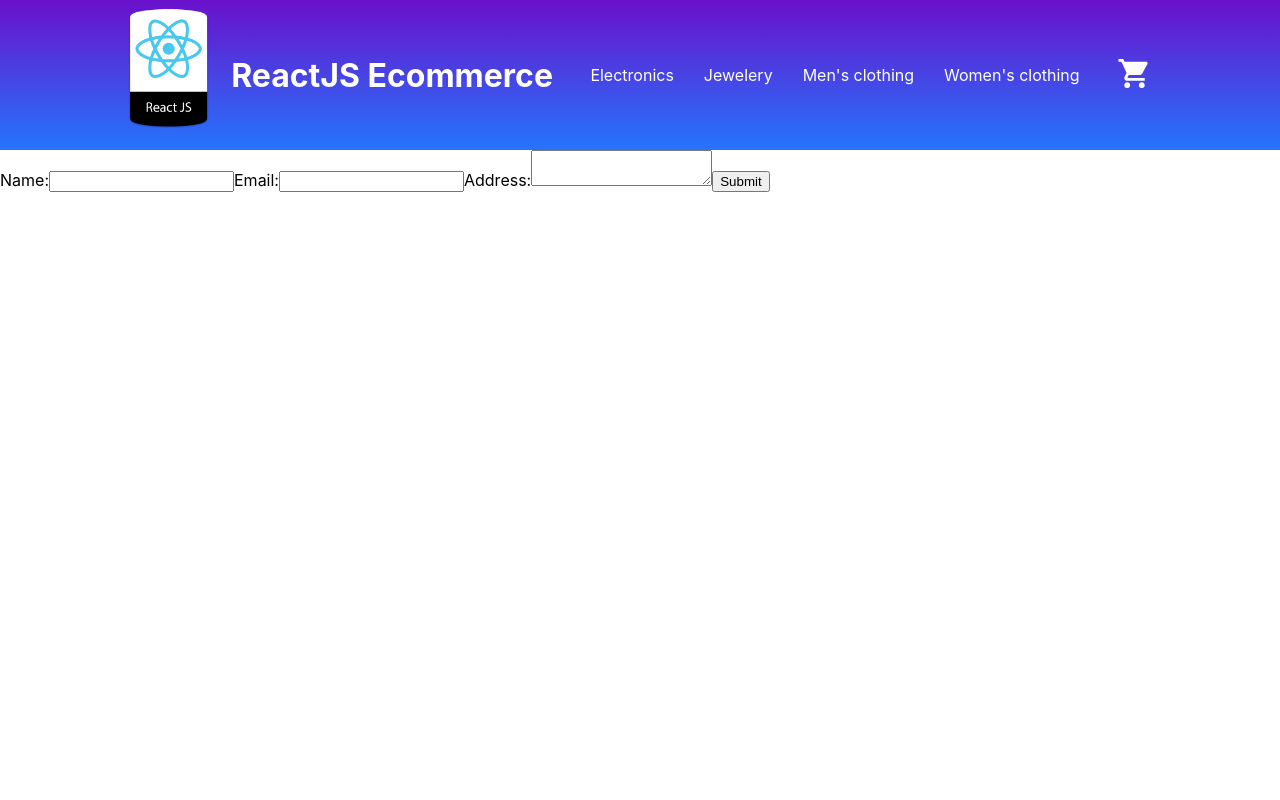
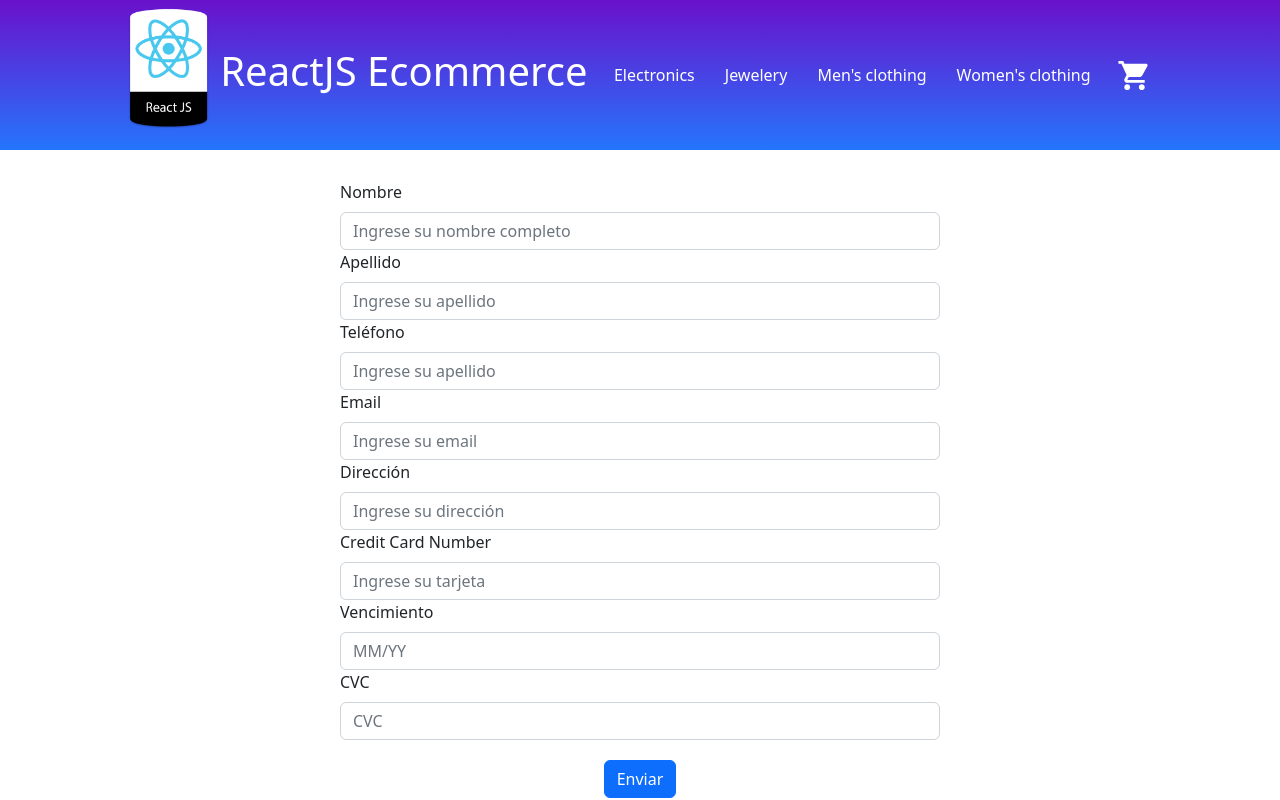
Before and after one commit to juanpablogm3/Coder-ReactJS, a React (Create React App) app: page /CheckoutForm in a window 1280 px wide. Built offline with nearby package versions, Linux system fonts and the light colour scheme.

Commit message:
Ecommerce v1.2.3

```diff
--- a/src/App.js
+++ b/src/App.js
@@ -17,7 +17,7 @@ const App = () => {
         <CustomProvider>
           <Navbar />
           <Routes>
-            <Route path="/" element={<ItemListContainer greeting={greeting} />} />
+            <Route path="/" element={<ItemListContainer greeting={greeting} />}/>
 
             <Route
               path="/categories/:name"
--- a/src/Containers/Cart.js
+++ b/src/Containers/Cart.js
@@ -1,38 +1,19 @@
 import React, {useContext} from "react";
 import {CustomContext} from "../context/CustomContext";
 import {Link} from "react-router-dom";
-import {collection, addDoc, serverTimestamp, doc, updateDoc} from "firebase/firestore";
+import Button from '@mui/material/Button';
+import {doc, updateDoc} from "firebase/firestore";
 import {db} from "../firebase/firestore";
 
 
 const Cart = () => {
   const { cart, totals } = useContext(CustomContext);
-
-/*   const buyer = {
-    name: "Juan",
-    apellido: "Perez",
-    email: "juanperez@gmail.com",
-  }; */
-
-/*   const handlerClickSell = () => {
-    const sellCollection = collection(db, "sells");
-    addDoc(
-      sellCollection,
-      {
-        buyer,
-        items: cart,
-        total: totals.total,
-        time: serverTimestamp(),
-      }
-    )
-    .then(result=>console.log(result.id))
-  }; */
-
+  console.log(cart);
   const handlerStock = () => {
-    const docReference = doc(db, 'products', '7dKvIMyRTeFJg5w62m4F');
-    updateDoc(docReference, {stock:50})
+    const docReference = doc(db, 'products', '5G145BGYpa42h9eHeAgH');
+    console.log(docReference.id);
+    //updateDoc(docReference, { id.stock : id.stock-product.quantity})
   };
-
 
   return (
     <>
@@ -64,9 +45,11 @@ const Cart = () => {
             })}
           </div>
           <h1>Total : {totals.total}</h1>
-          <Link to="/CheckoutForm">
-            <button>Comprar</button>
-          </Link>
+          <div style={{ textAlign: "center",marginBottom: 30}}>
+            <Link to="/CheckoutForm">
+              <Button variant="contained" onClick={handlerStock}>Comprar</Button>
+            </Link>
+          </div>
         </>
       )}
     </>
@@ -83,7 +66,7 @@ const styles = {
     margin: 50,
   },
   image: {
-    width: "30%",
+    width: 300,
   },
   content:{
     paddingLeft: 50,
--- a/src/Containers/Checkout.js
+++ b/src/Containers/Checkout.js
@@ -1,33 +1,48 @@
 import React, { useState, useContext } from 'react';
 import 'firebase/firestore';
+import { useNavigate } from "react-router-dom";
 import { CustomContext } from "../context/CustomContext";
 import {db} from "../firebase/firestore";
-import {collection, addDoc, serverTimestamp, doc, updateDoc} from "firebase/firestore";
+import {collection, addDoc, serverTimestamp} from "firebase/firestore";
+import { Form, Button } from 'react-bootstrap';
+import 'bootstrap/dist/css/bootstrap.min.css';
 import Swal from 'sweetalert2'
 import withReactContent from 'sweetalert2-react-content'
+
 
 
 export const CheckoutForm = () => {
     const {cart, totals} = useContext(CustomContext);
     const [name, setName] = useState('');
+    const [lastname, setLastName] = useState('');
     const [email, setEmail] = useState('');
     const [address, setAddress] = useState('');
+    const [cardNumber, setCardNumber] = useState('');
+    const [cardExp, setCardExp] = useState('');
+    const [cardCvc, setCardCvc] = useState('');
+    const [phone, setPhone] = useState('');
     const [modalVisible, setModalVisible] = useState(false);
     const [confirmationId, setConfirmationId] = useState('');
+    const [validated, setValidated] = useState(false);
     const MySwal = withReactContent(Swal);
+    const navigate = useNavigate();
 
 
     const handleSubmit = (event) => {
+      const form = event.currentTarget;
+      if (form.checkValidity() === false) {
         event.preventDefault();
-
-
+        event.stopPropagation();
+      }
+      setValidated(true);
+      event.preventDefault();
       const sellCollection = collection(db, "orders");
       addDoc(
         sellCollection,
         {
-            name,
-            email,
-            address,
+          name, lastname, phone,
+          email, address,
+          cardNumber, cardExp, cardCvc,
           items: cart,
           total: totals.total,
           time: serverTimestamp(),
@@ -41,34 +56,91 @@ export const CheckoutForm = () => {
       .catch((error) => {
         console.error("Se produjo un error: ", error);
       });
-  };
-
-  return (
-    <div>
-
-      <form onSubmit={handleSubmit}>
-        <label htmlFor="name">Name:</label>
-        <input type="text" id="name" value={name} onChange={(event) => setName(event.target.value)} />
-
-        <label htmlFor="email">Email:</label>
-        <input type="email" id="email" value={email} onChange={(event) => setEmail(event.target.value)} />
-
-        <label htmlFor="address">Address:</label>
-        <textarea id="address" value={address} onChange={(event) => setAddress(event.target.value)}></textarea>
-
-        <button type="submit">Submit</button>
-      </form>
-
       {modalVisible && (
         MySwal.fire({
           title: <strong>Gracias por tu compra!</strong>,
           html: <i>El ID de tu orden es: {confirmationId}</i>,
           icon: 'success',
         }).then(() => {
-          window.location.href = '/';
+          navigate("/");
         })
       )}
+  };
+
+  return (
+    <div style={{ maxWidth: "600px", margin: "auto", paddingTop: 30}}>
+      <Form noValidate validated={validated} onSubmit={handleSubmit}>
+        <Form.Group controlId="formBasicName">
+          <Form.Label>Nombre</Form.Label>
+          <Form.Control required type="text" placeholder="Ingrese su nombre completo" value={name} onChange={(event) => setName(event.target.value)}/>
+          <Form.Control.Feedback type="invalid">
+            Ingrese su nombre
+          </Form.Control.Feedback>
+        </Form.Group>
+
+        <Form.Group controlId="formBasicLastname">
+          <Form.Label>Apellido</Form.Label>
+          <Form.Control required type="text" placeholder="Ingrese su apellido" value={lastname} onChange={(event) => setLastName(event.target.value)}/>
+          <Form.Control.Feedback type="invalid">
+            Ingrese su apellido
+          </Form.Control.Feedback>
+        </Form.Group>
+
+        <Form.Group controlId="formBasicLastname">
+          <Form.Label>Teléfono</Form.Label>
+          <Form.Control required type="number" placeholder="Ingrese su apellido" value={phone} onChange={(event) => setPhone(event.target.value)}/>
+          <Form.Control.Feedback type="invalid">
+            Ingrese su teléfono
+          </Form.Control.Feedback>
+        </Form.Group>
+
+        <Form.Group controlId="formBasicEmail">
+          <Form.Label>Email</Form.Label>
+          <Form.Control required type="email" placeholder="Ingrese su email" value={email} onChange={(event) => setEmail(event.target.value)}/>
+          <Form.Control.Feedback type="invalid">
+            Please provide a valid email.
+          </Form.Control.Feedback>
+        </Form.Group>
+
+        <Form.Group controlId="formBasicAddress">
+          <Form.Label>Dirección</Form.Label>
+          <Form.Control required type="text" placeholder="Ingrese su dirección"  value={address} onChange={(event) => setAddress(event.target.value)}/>
+          <Form.Control.Feedback type="invalid">
+            Ingrese su dirección
+          </Form.Control.Feedback>
+        </Form.Group>
+
+        <Form.Group controlId="formBasicCardNumber">
+          <Form.Label>Credit Card Number</Form.Label>
+          <Form.Control required type="number" placeholder="Ingrese su tarjeta" value={cardNumber} onChange={(event) => setCardNumber(event.target.value)}/>
+          <Form.Control.Feedback type="invalid">
+            Ingrese su tarjeta
+          </Form.Control.Feedback>
+        </Form.Group>
+
+        <Form.Group controlId="formBasicExpiration">
+          <Form.Label>Vencimiento</Form.Label>
+          <Form.Control required type="number" placeholder="MM/YY" value={cardExp} onChange={(event) => setCardExp(event.target.value)}/>
+          <Form.Control.Feedback type="invalid">
+            Ingrese vencimiento
+          </Form.Control.Feedback>
+        </Form.Group>
+
+        <Form.Group controlId="formBasicExpiration">
+          <Form.Label>CVC</Form.Label>
+          <Form.Control required type="number" placeholder="CVC" value={cardCvc} onChange={(event) => setCardCvc(event.target.value)}/>
+          <Form.Control.Feedback type="invalid">
+            Ingrese su código de seguridad
+          </Form.Control.Feedback>
+        </Form.Group>
+
+        <div style={{ textAlign: "center", paddingTop: 20 }}>
+          <Button type="submit">Enviar</Button>
         </div>
+      </Form>
+
+    </div>
+
   );
 };
 
--- a/src/Containers/ItemDetail.js
+++ b/src/Containers/ItemDetail.js
@@ -1,7 +1,8 @@
 import React, { useState, useContext } from "react";
-import ItemCount from "../components/ItemCount";
+import ItemQuantitySelector from "../components/ItemQuantitySelector";
 import { Link } from "react-router-dom";
 import { CustomContext } from "../context/CustomContext";
+import Button from '@mui/material/Button';
 
 const ItemDetail = ({ product }) => {
 
@@ -11,23 +12,30 @@ const ItemDetail = ({ product }) => {
   const onAdd = (count) => {
     setIsPressedButton(true);
     addProduct(product, count);
+
   };
 
   return (
+    <div style={{ textAlign: "center",}}>
       <div  style={styles.container}>
         <img alt={product.title} src={product.image} style={styles.image} />
         <div style={styles.content}>
           <h1>{product.title}</h1>
           <span>{product.description}</span>
           <h2>$ {product.price}</h2>
+          <h2>stock: {product.stock}</h2>
+        </div>
       </div>
       {isPressedButton ? (
         <Link to="/cart">
-            <button>Finalizar compra</button>
+          <Button variant="contained">Finalizar compra</Button>
             </Link>
       ) : (
-          <ItemCount onAdd={onAdd} />
+        <ItemQuantitySelector onAdd={onAdd} stock={product.stock}/>
       )}
+      <Link to="/">
+        <Button variant="outlined">Volver al listado</Button>
+      </Link>
     </div>
   );
 };
@@ -42,10 +50,9 @@ const styles = {
     margin: 50,
   },
   image: {
-    width: "40%",
+    width: 300,
   },
   content:{
     paddingLeft: 50,
-
   }
 };
--- a/src/components/Header/NavBar.js
+++ b/src/components/Header/NavBar.js
@@ -4,7 +4,7 @@ import CartWidget from "./CartWidget";
 import NavCategories from "./NavCategories";
 import { Link } from "react-router-dom";
 
-const NavBar = () => {
+const NavBar = (greeting) => {
   return (
     <header style={styles.container}>
       <Link style={styles.imagenes} to={"/"}>
--- a/src/components/ItemCount.js
+++ b/src/components/ItemQuantitySelector.js
@@ -2,7 +2,7 @@ import React, {useState} from "react";
 import Button from '@mui/material/Button';
 import AddShoppingCartIcon from '@mui/icons-material/AddShoppingCart';
 
-const ItemCount = ({ onAdd, stock = 5 }) => {
+const ItemQuantitySelector = ({ onAdd, stock }) => {
     const [count, setCount] = useState(1);
 
     const handlerAdd = () => {
@@ -18,7 +18,7 @@ const ItemCount = ({ onAdd, stock = 5 }) => {
             <Button variant="contained" style={style.button} onClick={() => handlerSubtract()}>-</Button>
             <h4>{count}</h4>
             <Button variant="contained" style={style.button} onClick={() => handlerAdd()}>+</Button>
-            <Button variant="outlined" style={style.button} onClick={() => onAdd(count)}>
+            <Button variant="outlined" style={style.button} color="error" onClick={() => onAdd(count)}>
                 <AddShoppingCartIcon />
             </Button>
         </div>
@@ -39,4 +39,4 @@ const style = {
     }
 };
 
-export default ItemCount;
+export default ItemQuantitySelector;
```
Lines whose indentation alone changed are shown as unchanged.
